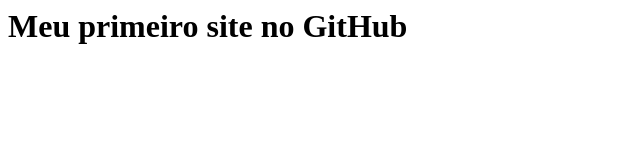
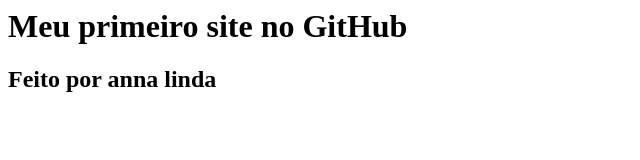
Before and after one commit to annaflavia7/myfirstpag, a plain HTML site: page index.html in a window 1280 px wide. Shown: the whole page, without its empty margins (0-640 px from the left). Drawn offline with Linux system fonts and the light colour scheme.

Commit message:
Alteração index.html

```diff
--- a/index.html
+++ b/index.html
@@ -4,5 +4,6 @@
   </head>
   <body>
     <h1>Meu primeiro site no GitHub</h1>
+    <h2>Feito por anna linda</h2>
   </body>
 </html>
```
